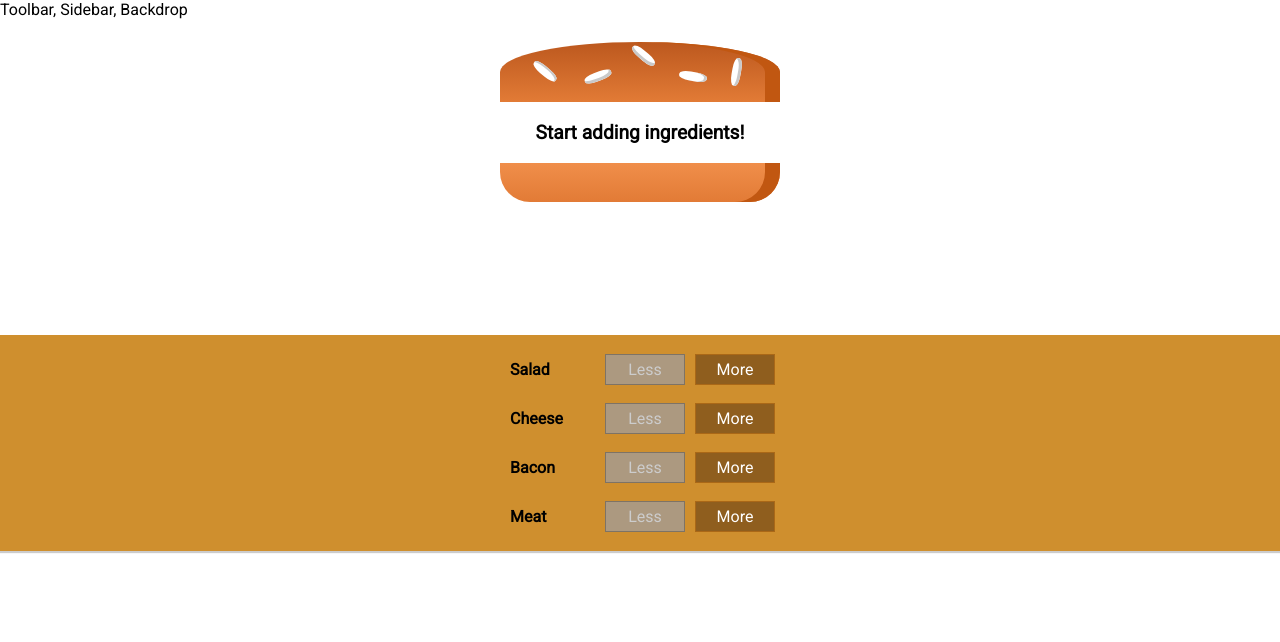
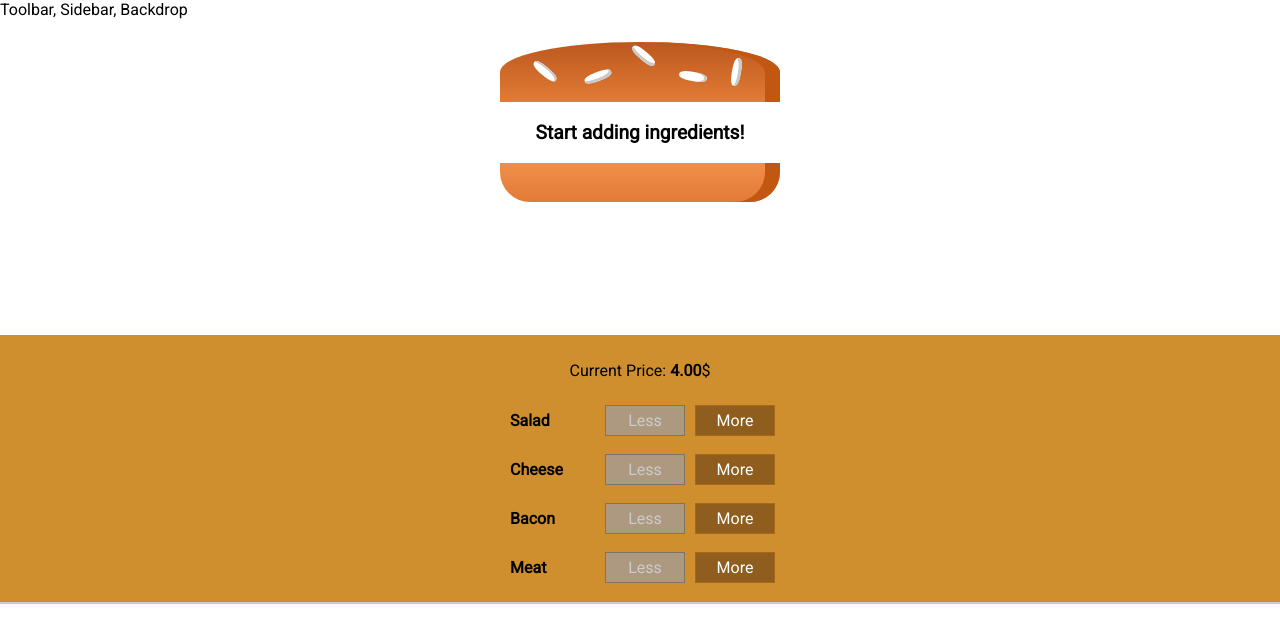
Before and after one commit to lkastenmeier/build-a-burger, a React (Create React App) app: page / in a window 1280 px wide. Shown: the top 642 px of the page. Built offline with nearby package versions, Linux system fonts and the light colour scheme.

Commit message:
display total price

```diff
--- a/src/components/Burger/BuildControls/BuildControls.js
+++ b/src/components/Burger/BuildControls/BuildControls.js
@@ -11,6 +11,9 @@
 const BuildControls = props => {
   return (
     <div className={style.BuildControls}>
+      <p>
+        Current Price: <strong>{props.price.toFixed(2)}</strong>$
+      </p>
       {controls.map(control => (
         <BuildContol
           removed={() => props.ingredientRemoved(control.type)}
--- a/src/containers/BurgerBuilder.js/BurgerBuilder.js
+++ b/src/containers/BurgerBuilder.js/BurgerBuilder.js
@@ -57,6 +57,7 @@
       <Aux>
         <Burger ingredients={this.state.ingredients} />
         <BuildControls
+          price={this.state.totalPrice}
           ingredientRemoved={this.removeIngredientHandler}
           ingredientAdded={this.addIngredientHandler}
           disabled={disableInfo}
```
